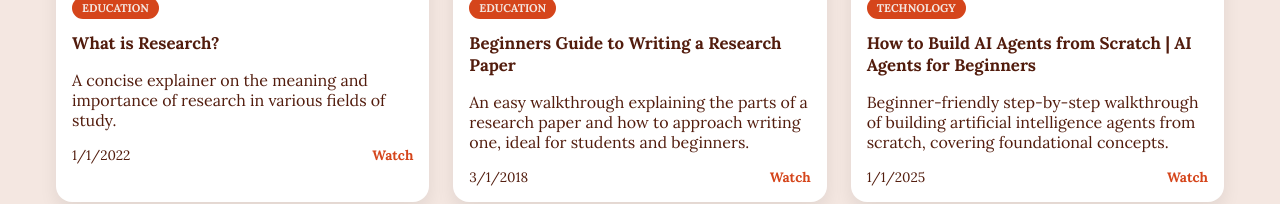
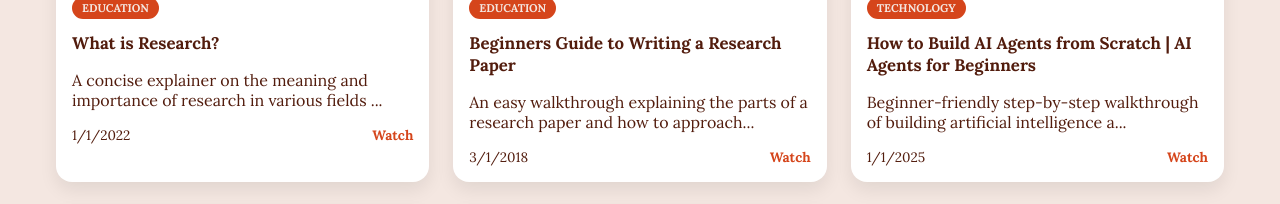
Before and after one commit to vardhango11/NGCN-25, a React (Vite) app in the folder frontend/: page /videos in a window 1280 px wide. Shown: the part 566-770 px from the top of the page. Built offline with nearby package versions, Linux system fonts and the light colour scheme; grey boxes are pictures that could not be loaded.

Commit message:
chore: trim video descriptions with ...

```diff
--- a/frontend/src/Pages/Socials/Resources.jsx
+++ b/frontend/src/Pages/Socials/Resources.jsx
@@ -68,7 +68,9 @@ function YouTube() {
                 <h3>{video.title}</h3>
 
                 <p className={styles.description}>
-                  {video.description}
+                  {video.description.length > 80
+                    ? video.description.slice(0, 80) + "..."
+                    : video.description}
                 </p>
 
                 <div className={styles.watchRow}>
```
